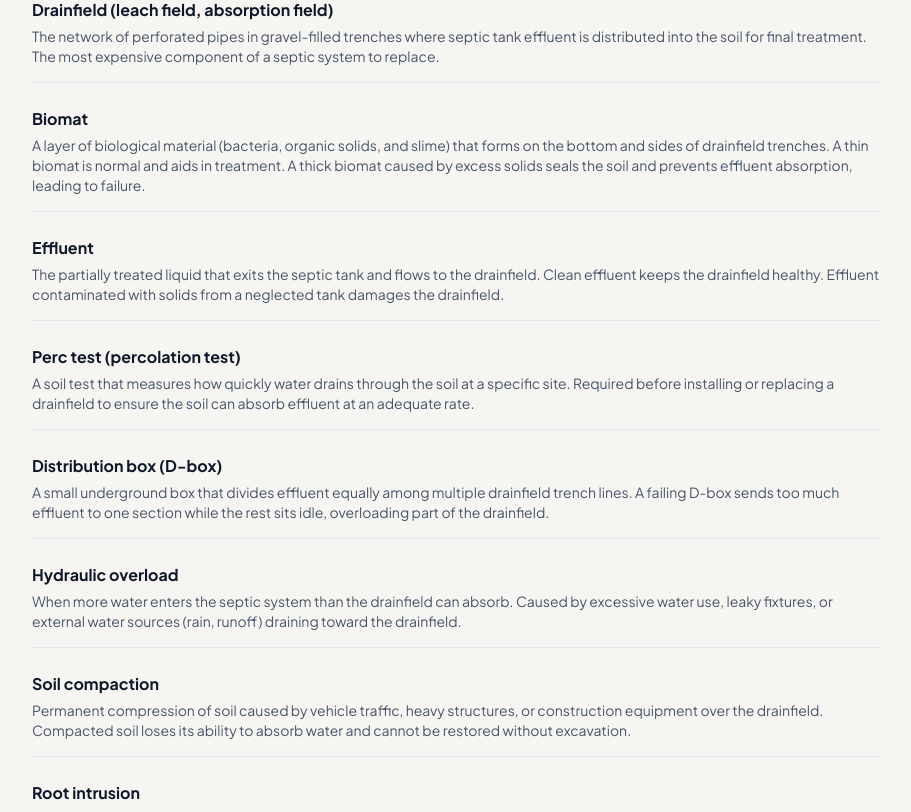
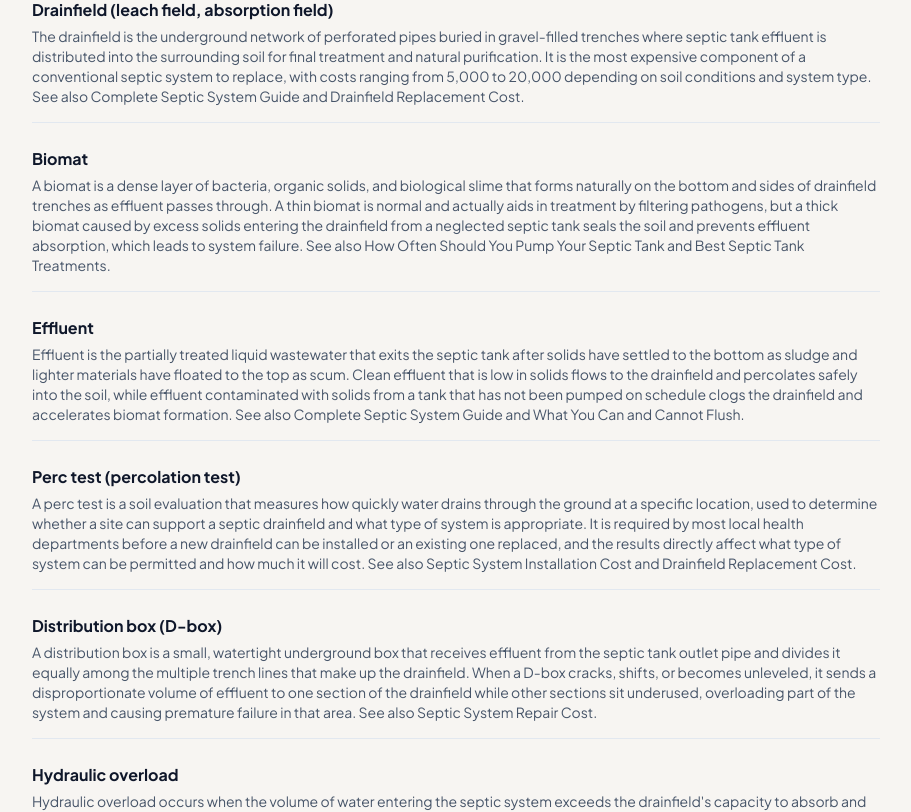
Before and after one commit to thebasementguide2026/theseptic.guide-, a Next.js app: page /problems/drainfield-failing in a window 1280 px wide. Shown: the part 8380-9192 px from the top of the page, without its empty margins (184-1095 px from the left). Built offline with nearby package versions, Linux system fonts and the light colour scheme.

Commit message:
Replace glossary definitions with expanded versions on drainfield-failing page

```diff
--- a/app/problems/drainfield-failing/page.tsx
+++ b/app/problems/drainfield-failing/page.tsx
@@ -467,35 +467,35 @@ export default function DrainfieldFailing() {
           <div className='space-y-6'>
             <div className='border-b border-slate-200 pb-4'>
               <h3 className='font-bold text-slate-900 mb-1'>Drainfield (leach field, absorption field)</h3>
-              <p className='text-slate-600 text-sm'>The network of perforated pipes in gravel-filled trenches where septic tank effluent is distributed into the soil for final treatment. The most expensive component of a septic system to replace.</p>
+              <p className='text-slate-600 text-sm'>The drainfield is the underground network of perforated pipes buried in gravel-filled trenches where septic tank effluent is distributed into the surrounding soil for final treatment and natural purification. It is the most expensive component of a conventional septic system to replace, with costs ranging from 5,000 to 20,000 depending on soil conditions and system type. See also Complete Septic System Guide and Drainfield Replacement Cost.</p>
             </div>
             <div className='border-b border-slate-200 pb-4'>
               <h3 className='font-bold text-slate-900 mb-1'>Biomat</h3>
-              <p className='text-slate-600 text-sm'>A layer of biological material (bacteria, organic solids, and slime) that forms on the bottom and sides of drainfield trenches. A thin biomat is normal and aids in treatment. A thick biomat caused by excess solids seals the soil and prevents effluent absorption, leading to failure.</p>
+              <p className='text-slate-600 text-sm'>A biomat is a dense layer of bacteria, organic solids, and biological slime that forms naturally on the bottom and sides of drainfield trenches as effluent passes through. A thin biomat is normal and actually aids in treatment by filtering pathogens, but a thick biomat caused by excess solids entering the drainfield from a neglected septic tank seals the soil and prevents effluent absorption, which leads to system failure. See also How Often Should You Pump Your Septic Tank and Best Septic Tank Treatments.</p>
             </div>
             <div className='border-b border-slate-200 pb-4'>
               <h3 className='font-bold text-slate-900 mb-1'>Effluent</h3>
-              <p className='text-slate-600 text-sm'>The partially treated liquid that exits the septic tank and flows to the drainfield. Clean effluent keeps the drainfield healthy. Effluent contaminated with solids from a neglected tank damages the drainfield.</p>
+              <p className='text-slate-600 text-sm'>Effluent is the partially treated liquid wastewater that exits the septic tank after solids have settled to the bottom as sludge and lighter materials have floated to the top as scum. Clean effluent that is low in solids flows to the drainfield and percolates safely into the soil, while effluent contaminated with solids from a tank that has not been pumped on schedule clogs the drainfield and accelerates biomat formation. See also Complete Septic System Guide and What You Can and Cannot Flush.</p>
             </div>
             <div className='border-b border-slate-200 pb-4'>
               <h3 className='font-bold text-slate-900 mb-1'>Perc test (percolation test)</h3>
-              <p className='text-slate-600 text-sm'>A soil test that measures how quickly water drains through the soil at a specific site. Required before installing or replacing a drainfield to ensure the soil can absorb effluent at an adequate rate.</p>
+              <p className='text-slate-600 text-sm'>A perc test is a soil evaluation that measures how quickly water drains through the ground at a specific location, used to determine whether a site can support a septic drainfield and what type of system is appropriate. It is required by most local health departments before a new drainfield can be installed or an existing one replaced, and the results directly affect what type of system can be permitted and how much it will cost. See also Septic System Installation Cost and Drainfield Replacement Cost.</p>
             </div>
             <div className='border-b border-slate-200 pb-4'>
               <h3 className='font-bold text-slate-900 mb-1'>Distribution box (D-box)</h3>
-              <p className='text-slate-600 text-sm'>A small underground box that divides effluent equally among multiple drainfield trench lines. A failing D-box sends too much effluent to one section while the rest sits idle, overloading part of the drainfield.</p>
+              <p className='text-slate-600 text-sm'>A distribution box is a small, watertight underground box that receives effluent from the septic tank outlet pipe and divides it equally among the multiple trench lines that make up the drainfield. When a D-box cracks, shifts, or becomes unleveled, it sends a disproportionate volume of effluent to one section of the drainfield while other sections sit underused, overloading part of the system and causing premature failure in that area. See also Septic System Repair Cost.</p>
             </div>
             <div className='border-b border-slate-200 pb-4'>
               <h3 className='font-bold text-slate-900 mb-1'>Hydraulic overload</h3>
-              <p className='text-slate-600 text-sm'>When more water enters the septic system than the drainfield can absorb. Caused by excessive water use, leaky fixtures, or external water sources (rain, runoff) draining toward the drainfield.</p>
+              <p className='text-slate-600 text-sm'>Hydraulic overload occurs when the volume of water entering the septic system exceeds the drainfield&apos;s capacity to absorb and treat it, causing effluent to back up or rise toward the surface. Common causes include excessive daily water use, doing multiple loads of laundry in a single day, leaky toilets or faucets adding continuous low-level flow, and external water sources such as roof runoff or sump pump discharge draining toward the drainfield area. See also Septic System Maintenance Checklist and Septic Dos and Don&apos;ts.</p>
             </div>
             <div className='border-b border-slate-200 pb-4'>
               <h3 className='font-bold text-slate-900 mb-1'>Soil compaction</h3>
-              <p className='text-slate-600 text-sm'>Permanent compression of soil caused by vehicle traffic, heavy structures, or construction equipment over the drainfield. Compacted soil loses its ability to absorb water and cannot be restored without excavation.</p>
+              <p className='text-slate-600 text-sm'>Soil compaction is the permanent compression of soil particles caused by vehicle traffic, heavy equipment, or the weight of structures placed over the drainfield, which reduces the pore space that allows effluent to percolate through the ground. Unlike other forms of drainfield damage, soil compaction cannot be reversed without full excavation and soil replacement, making prevention through the permanent exclusion of vehicles and structures from the drainfield area the only viable strategy. See also Septic System Maintenance Checklist.</p>
             </div>
             <div className='pb-4'>
               <h3 className='font-bold text-slate-900 mb-1'>Root intrusion</h3>
-              <p className='text-slate-600 text-sm'>When tree or shrub roots grow into drainfield pipes and trenches, blocking effluent distribution and potentially crushing pipe sections. Prevented by maintaining a 30-foot clearance between trees and drainfield components.</p>
+              <p className='text-slate-600 text-sm'>Root intrusion occurs when the roots of trees, shrubs, or other deep-rooted plants grow into drainfield pipes and trenches in search of the moisture and nutrients in effluent, physically blocking flow and potentially cracking or collapsing pipe sections over time. The standard prevention guideline is to maintain a minimum 30-foot clearance between any tree or large shrub and all drainfield components, including the distribution box and connecting pipes. See also How to Find Your Septic Tank.</p>
             </div>
           </div>
         </div>
```
